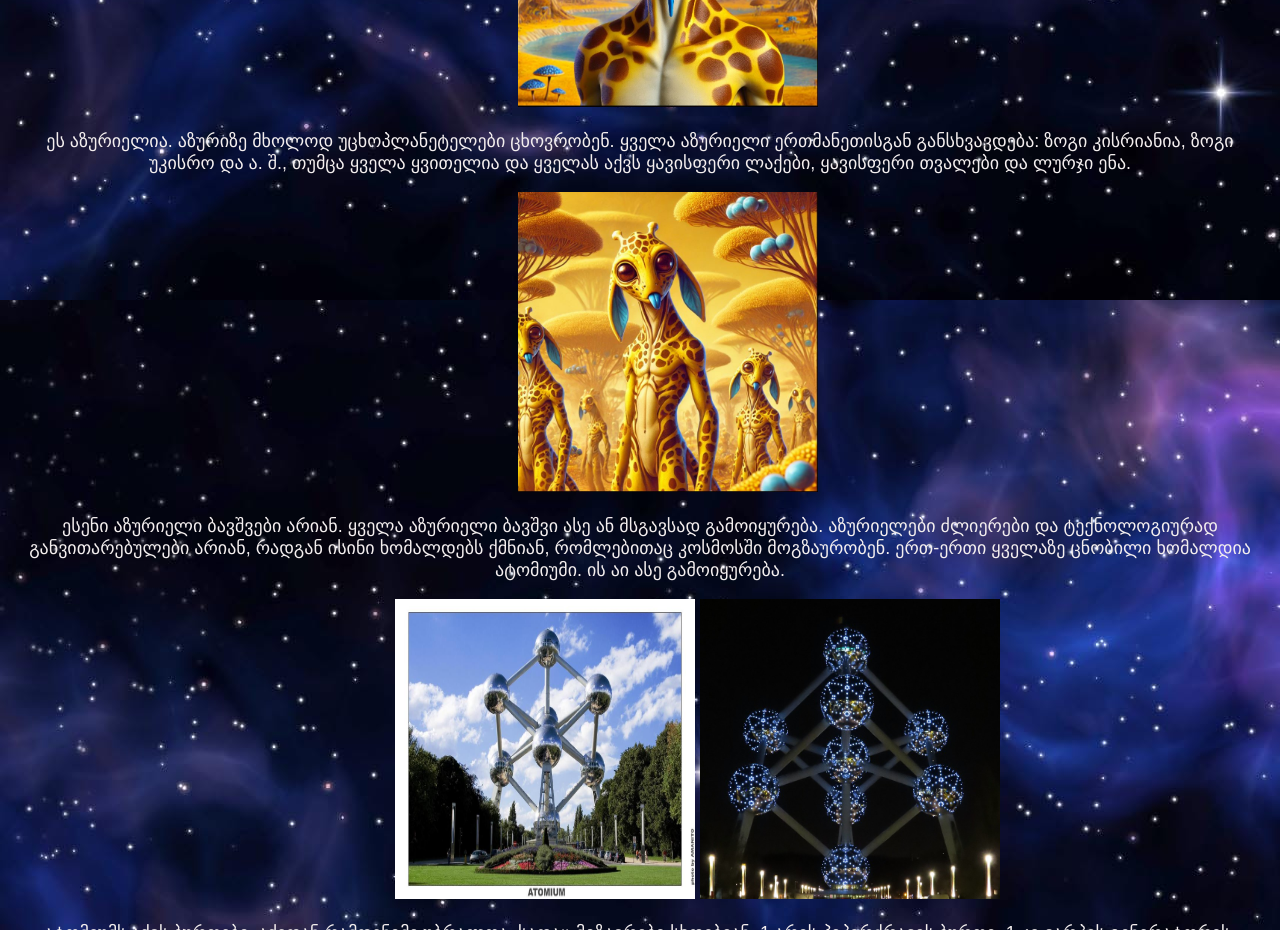
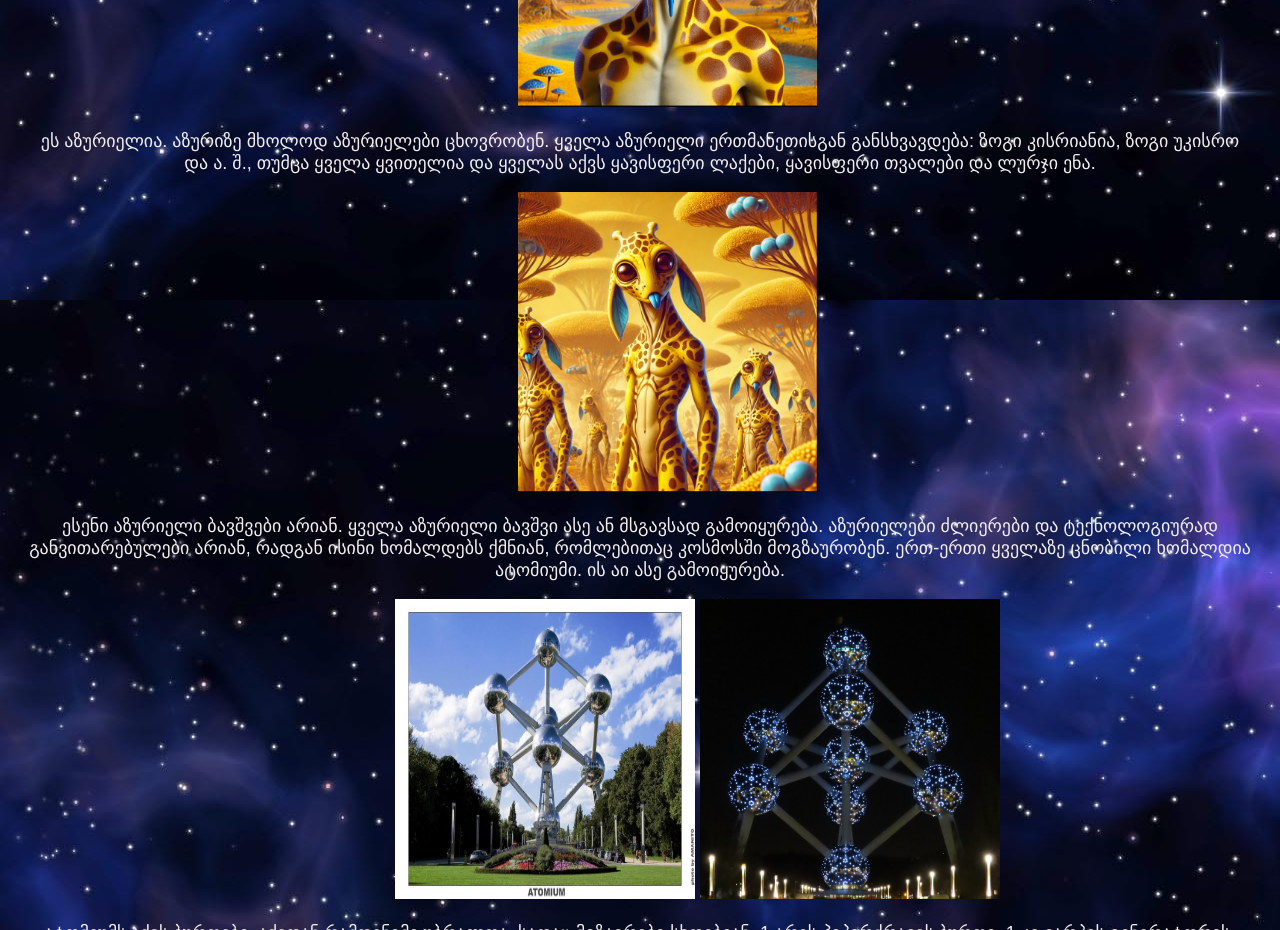
Before and after one commit to Ioane2/Azuri, a plain HTML site: page index.html in a window 1280 px wide. Shown: the part 780-1710 px from the top of the page. Drawn offline with Linux system fonts and the light colour scheme.

Commit message:
Add files via upload

```diff
--- a/index.html
+++ b/index.html
@@ -25,7 +25,7 @@
 <img id="azurieli2" src="img/azurieli2.JPG" alt="">
 
 
-<p>ეს აზურიელია. აზურიზე მხოლოდ უცხოპლანეტელები ცხოვრობენ. ყველა აზურიელი ერთმანეთისგან განსხვავდება: ზოგი კისრიანია, ზოგი უკისრო და ა. შ.,
+<p>ეს აზურიელია. აზურიზე მხოლოდ აზურიელები ცხოვრობენ. ყველა აზურიელი ერთმანეთისგან განსხვავდება: ზოგი კისრიანია, ზოგი უკისრო და ა. შ.,
     თუმცა ყველა ყვითელია და ყველას აქვს ყავისფერი ლაქები, ყავისფერი თვალები და ლურჯი ენა.
 
 </p>
```
